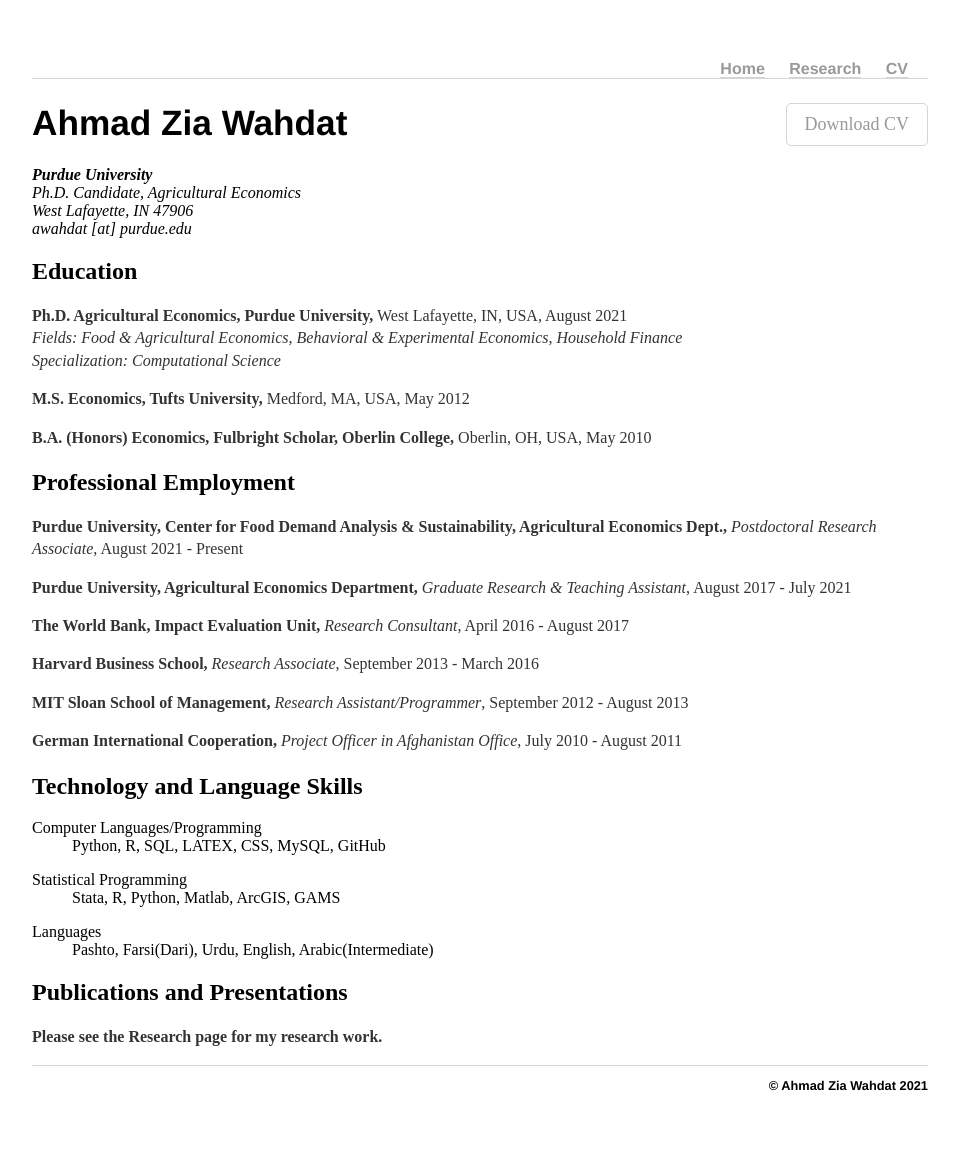
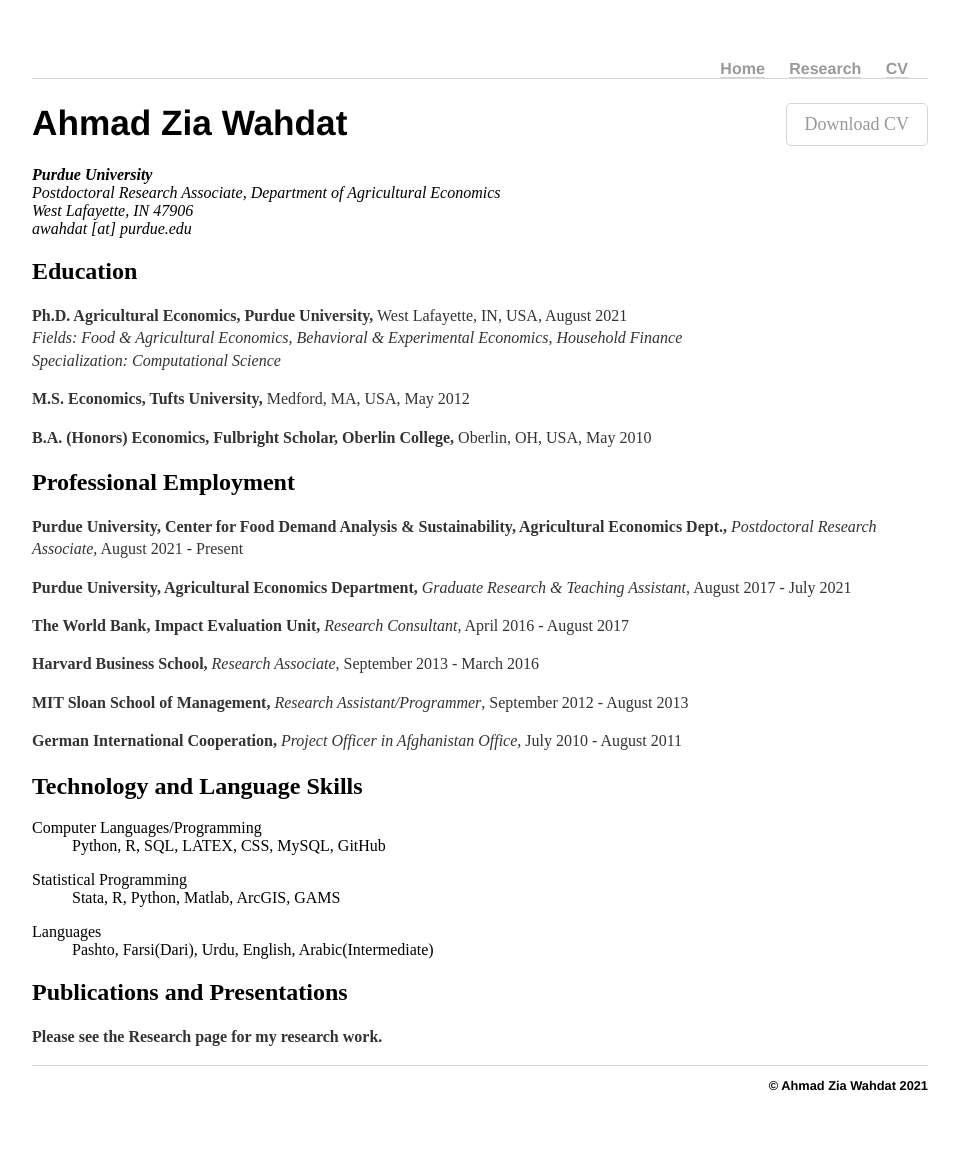
Before and after one commit to awahdat/webpage, a Jekyll site: the page built from cv/index.html, in a window 1280 px wide. Shown: the whole page, without its empty margins (160-1119 px from the left). Built offline with Jekyll 4.4.1, drawn with Linux system fonts in a browser that asks for light colours.

Commit message:
Update index.html

```diff
--- a/cv/index.html
+++ b/cv/index.html
@@ -10,7 +10,7 @@ description: Current CV for Ahmad Zia Wahdat.
 				<span itemprop="name"><h1>Ahmad Zia Wahdat</h1></span>
 				<address>
 				<span itemprop="affiliation"><strong>Purdue University</strong><br></span>
-				<span itemprop="affiliation">Ph.D. Candidate, Agricultural Economics<br></span>
+				<span itemprop="affiliation">Postdoctoral Research Associate, Department of Agricultural Economics<br></span>
 				West Lafayette, IN 47906<br>
 				<span class="obfuscate">awahdat [at] purdue.edu</span>
 				</address>
```
